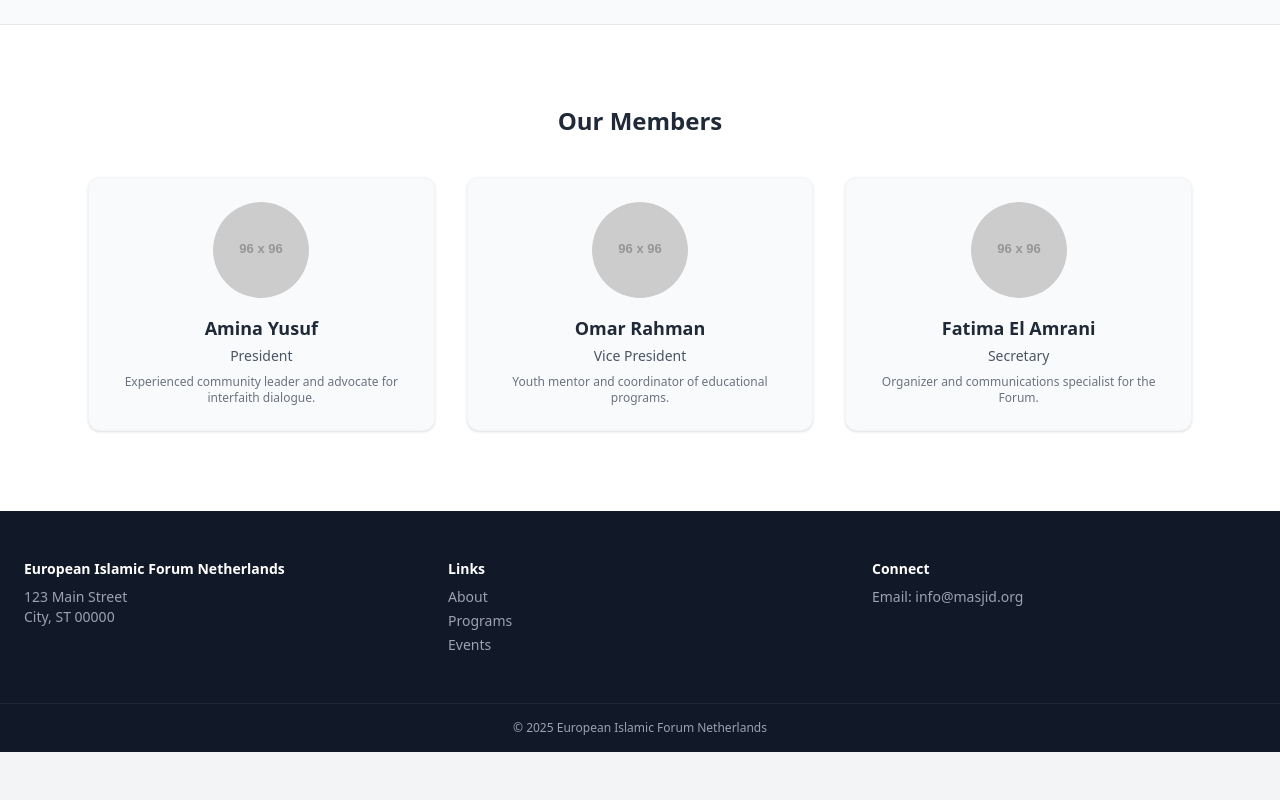
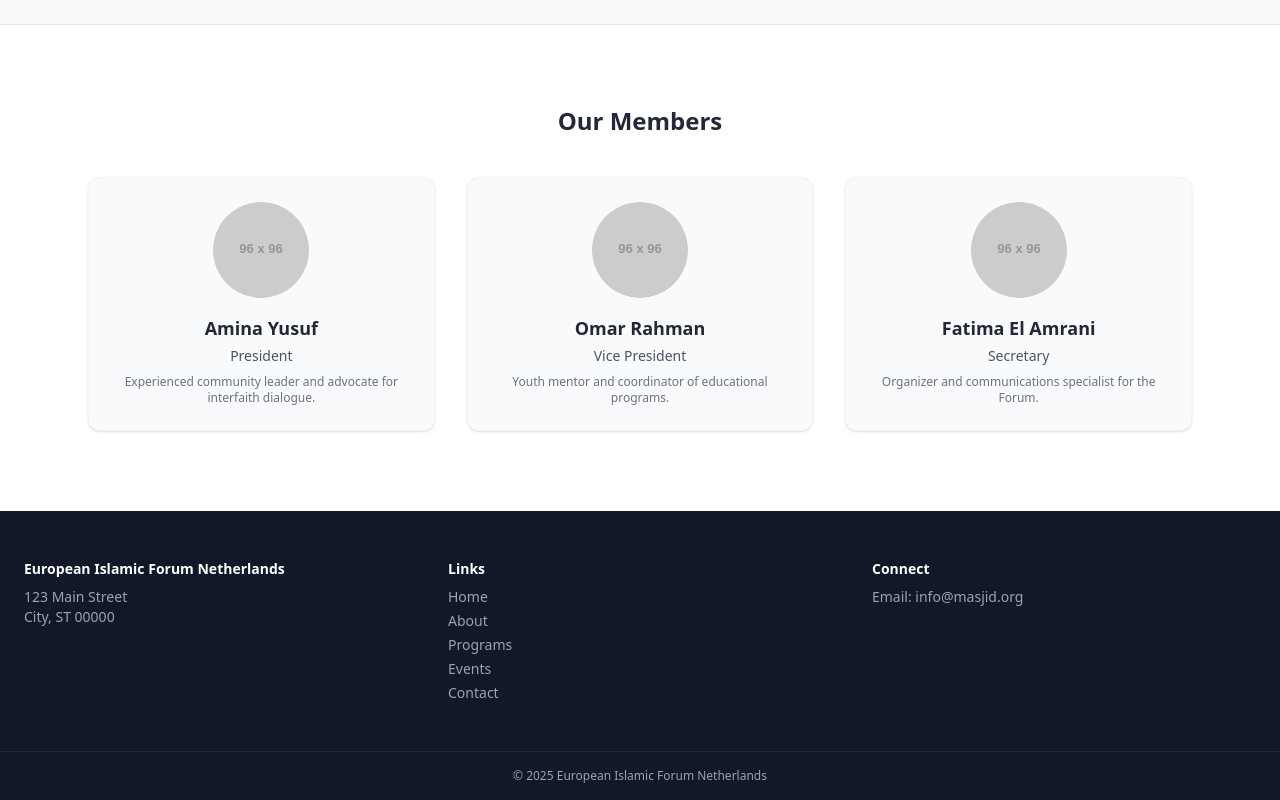
Before and after one commit to usmanahmedmalik/tailwindcss-admin, a website built with Vite: page about.html in a window 1280 px wide. Shown: the part 879-1679 px from the top of the page. Before the commit the page ends 1631 px from the top, so only its background shows below. Built offline with nearby package versions, Linux system fonts and the light colour scheme; placeholder pictures from the web are drawn by us.

Commit message:
added links to pages.

```diff
--- a/about.html
+++ b/about.html
@@ -45,11 +45,11 @@
     <nav id="mainNav" class="w-full sticky top-0 z-50 transition-colors duration-300 bg-white/90 dark:bg-green-950/90 backdrop-blur supports-[backdrop-filter]:backdrop-blur">
         <div class="max-w-7xl mx-auto px-6 flex items-center justify-between h-14">
             <ul class="flex items-center gap-6 text-sm font-medium">
-                <li><a href="#" class="hover:text-blue-600 dark:hover:text-emerald-300">Home</a></li>
-                <li><a href="#about" class="hover:text-blue-600 dark:hover:text-emerald-300">About</a></li>
-                <li><a href="#programs" class="hover:text-blue-600 dark:hover:text-emerald-300">Programs</a></li>
-                <li><a href="#events" class="hover:text-blue-600 dark:hover:text-emerald-300">Events</a></li>
-                <li><a href="#contact" class="hover:text-blue-600 dark:hover:text-emerald-300">Contact</a></li>
+                <li><a href="./home.html" class="hover:text-blue-600 dark:hover:text-emerald-300">Home</a></li>
+                <li><a href="./about.html" class="hover:text-blue-600 dark:hover:text-emerald-300">About</a></li>
+                <li><a href="./programs.html" class="hover:text-blue-600 dark:hover:text-emerald-300">Programs</a></li>
+                <li><a href="./events.html" class="hover:text-blue-600 dark:hover:text-emerald-300">Events</a></li>
+                <li><a href="./contact.html" class="hover:text-blue-600 dark:hover:text-emerald-300">Contact</a></li>
             </ul>
         </div>
     </nav>
@@ -127,9 +127,11 @@
             <div>
                 <h4 class="text-white font-semibold mb-2">Links</h4>
                 <ul class="space-y-1">
-                    <li><a href="#about" class="hover:text-white">About</a></li>
-                    <li><a href="#programs" class="hover:text-white">Programs</a></li>
-                    <li><a href="#events" class="hover:text-white">Events</a></li>
+                    <li><a href="./home.html" class="hover:text-white">Home</a></li>
+                    <li><a href="./about.html" class="hover:text-white">About</a></li>
+                    <li><a href="./programs.html" class="hover:text-white">Programs</a></li>
+                    <li><a href="./events.html" class="hover:text-white">Events</a></li>
+                    <li><a href="./contact.html" class="hover:text-white">Contact</a></li>
                 </ul>
             </div>
             <div>
--- a/contact.html
+++ b/contact.html
@@ -197,9 +197,11 @@
             <div>
                 <h4 class="text-white font-semibold mb-2">Links</h4>
                 <ul class="space-y-1">
-                    <li><a href="#about" class="hover:text-white">About</a></li>
-                    <li><a href="#programs" class="hover:text-white">Programs</a></li>
-                    <li><a href="#events" class="hover:text-white">Events</a></li>
+                    <li><a href="./home.html" class="hover:text-white">Home</a></li>
+                    <li><a href="./about.html" class="hover:text-white">About</a></li>
+                    <li><a href="./programs.html" class="hover:text-white">Programs</a></li>
+                    <li><a href="./events.html" class="hover:text-white">Events</a></li>
+                    <li><a href="./contact.html" class="hover:text-white">Contact</a></li>
                 </ul>
             </div>
             <div>
--- a/events.html
+++ b/events.html
@@ -283,9 +283,11 @@
             <div>
                 <h4 class="text-white font-semibold mb-2">Links</h4>
                 <ul class="space-y-1">
-                    <li><a href="#about" class="hover:text-white">About</a></li>
-                    <li><a href="#programs" class="hover:text-white">Programs</a></li>
-                    <li><a href="#events" class="hover:text-white">Events</a></li>
+                    <li><a href="./home.html" class="hover:text-white">Home</a></li>
+                    <li><a href="./about.html" class="hover:text-white">About</a></li>
+                    <li><a href="./programs.html" class="hover:text-white">Programs</a></li>
+                    <li><a href="./events.html" class="hover:text-white">Events</a></li>
+                    <li><a href="./contact.html" class="hover:text-white">Contact</a></li>
                 </ul>
             </div>
             <div>
--- a/home.html
+++ b/home.html
@@ -45,11 +45,11 @@
     <nav id="mainNav" class="w-full sticky top-0 z-50 transition-colors duration-300 bg-white/90 dark:bg-green-950/90 backdrop-blur supports-[backdrop-filter]:backdrop-blur">
         <div class="max-w-7xl mx-auto px-6 flex items-center justify-between h-14">
             <ul class="flex items-center gap-6 text-sm font-medium">
-                <li><a href="#" class="hover:text-blue-600 dark:hover:text-emerald-300">Home</a></li>
-                <li><a href="#about" class="hover:text-blue-600 dark:hover:text-emerald-300">About</a></li>
-                <li><a href="#programs" class="hover:text-blue-600 dark:hover:text-emerald-300">Programs</a></li>
-                <li><a href="#events" class="hover:text-blue-600 dark:hover:text-emerald-300">Events</a></li>
-                <li><a href="#contact" class="hover:text-blue-600 dark:hover:text-emerald-300">Contact</a></li>
+                <li><a href="./home.html" class="hover:text-blue-600 dark:hover:text-emerald-300">Home</a></li>
+                <li><a href="./about.html" class="hover:text-blue-600 dark:hover:text-emerald-300">About</a></li>
+                <li><a href="./programs.html" class="hover:text-blue-600 dark:hover:text-emerald-300">Programs</a></li>
+                <li><a href="./events.html" class="hover:text-blue-600 dark:hover:text-emerald-300">Events</a></li>
+                <li><a href="./contact.html" class="hover:text-blue-600 dark:hover:text-emerald-300">Contact</a></li>
             </ul>
         </div>
     </nav>
@@ -225,9 +225,11 @@
             <div>
                 <h4 class="text-white font-semibold mb-2">Links</h4>
                 <ul class="space-y-1">
-                    <li><a href="#about" class="hover:text-white">About</a></li>
-                    <li><a href="#programs" class="hover:text-white">Programs</a></li>
-                    <li><a href="#events" class="hover:text-white">Events</a></li>
+                    <li><a href="./home.html" class="hover:text-white">Home</a></li>
+                    <li><a href="./about.html" class="hover:text-white">About</a></li>
+                    <li><a href="./programs.html" class="hover:text-white">Programs</a></li>
+                    <li><a href="./events.html" class="hover:text-white">Events</a></li>
+                    <li><a href="./contact.html" class="hover:text-white">Contact</a></li>
                 </ul>
             </div>
             <div>
--- a/programs.html
+++ b/programs.html
@@ -43,8 +43,8 @@
         <li><a href="./home.html" class="hover:text-green-700 dark:hover:text-emerald-300">Home</a></li>
         <li><a href="./about.html" class="hover:text-green-700 dark:hover:text-emerald-300">About</a></li>
         <li><a href="./programs.html" class="text-green-700 dark:text-emerald-300 font-semibold">Programs</a></li>
-        <li><a href="./home.html#events" class="hover:text-green-700 dark:hover:text-emerald-300">Events</a></li>
-        <li><a href="./home.html#contact" class="hover:text-green-700 dark:hover:text-emerald-300">Contact</a></li>
+        <li><a href="./events.html" class="hover:text-green-700 dark:hover:text-emerald-300">Events</a></li>
+        <li><a href="./contact.html" class="hover:text-green-700 dark:hover:text-emerald-300">Contact</a></li>
       </ul>
       <a href="/donate" class="hidden sm:inline-block px-4 py-2 rounded-md bg-green-700 hover:bg-green-600 text-white text-sm font-semibold">Donate</a>
     </div>
@@ -314,9 +314,11 @@
       <div>
         <h4 class="text-white font-semibold mb-2">Links</h4>
         <ul class="space-y-1">
+          <li><a href="./home.html" class="hover:text-white">Home</a></li>
           <li><a href="./about.html" class="hover:text-white">About</a></li>
           <li><a href="./programs.html" class="hover:text-white">Programs</a></li>
-          <li><a href="./home.html#events" class="hover:text-white">Events</a></li>
+          <li><a href="./events.html" class="hover:text-white">Events</a></li>
+          <li><a href="./contact.html" class="hover:text-white">Contact</a></li>
         </ul>
       </div>
       <div>
```
